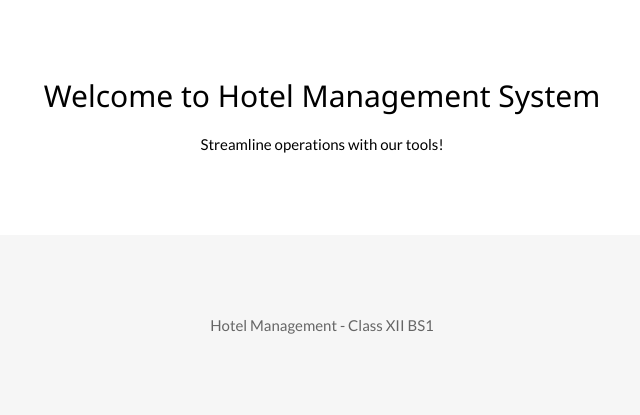
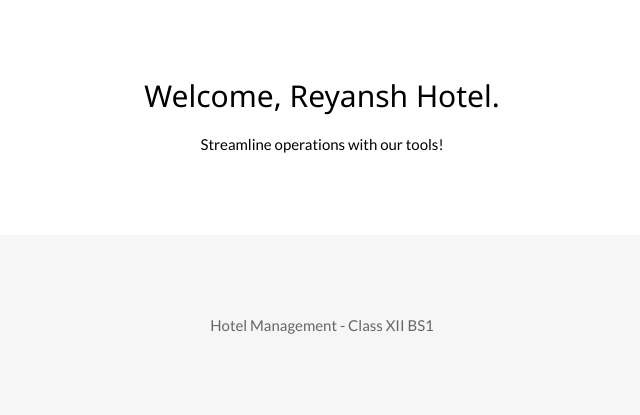
Before and after one commit to TheMeaninglessThinker/Hawtel-Management, a Flask app: page / in a window 1280 px wide. Shown: the part 1007-1422 px from the top of the page, without its empty margins (318-958 px from the left). Run offline with Flask 3, Linux system fonts and the light colour scheme.

Commit message:
Add files via upload

```diff
--- a/templates/base.html
+++ b/templates/base.html
@@ -24,7 +24,7 @@
   <div class="mySlides w3-display-container w3-center">
     <img src="https://www.w3schools.com/w3images/la.jpg" style="width:100%">
     <div class="w3-display-bottommiddle w3-container w3-text-white w3-padding-32">
-      <h3>Welcome to Our Hotel</h3><p>Manage your stay!</p>
+      <h3>Welcome, Admin!</h3><p>Manage the Rooms, Reservations, Guests and Staff easily.</p>
     </div>
   </div>
   <!-- Add 2 more slides if desired -->
--- a/templates/index.html
+++ b/templates/index.html
@@ -1,7 +1,7 @@
 {% extends 'base.html' %}
 {% block content %}
 <div class="w3-container w3-padding-64 w3-center">
-  <h2>Welcome to Hotel Management System</h2>
+  <h2>Welcome, Reyansh Hotel.</h2>
   <p>Streamline operations with our tools!</p>
 </div>
 {% endblock %}
--- a/templates/reservations.html
+++ b/templates/reservations.html
@@ -8,7 +8,10 @@
   <form method="POST">
     <select name="guest_id" class="w3-select w3-border">
       {% for guest in guests %}
-      <option value="{{ guest[0] }}">{{ guest[1] }}</option>
+        {% if guest[5] == 'nbooked'%}
+          <li>Booked</li>
+        {%endif%}
+        <option value="{{ guest[0] }}">{{ guest[1] }}</option>
       {% endfor %}
     </select>
     <select name="book_room_id" class="w3-select w3-border">
```
Also changed, not shown: README.md.
